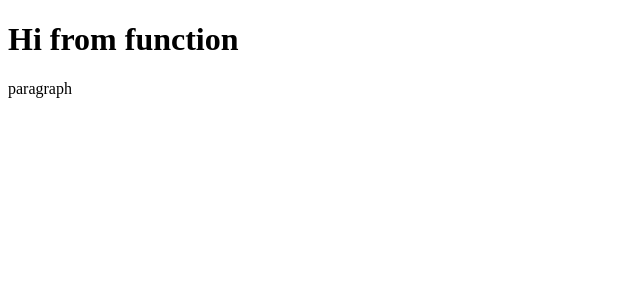
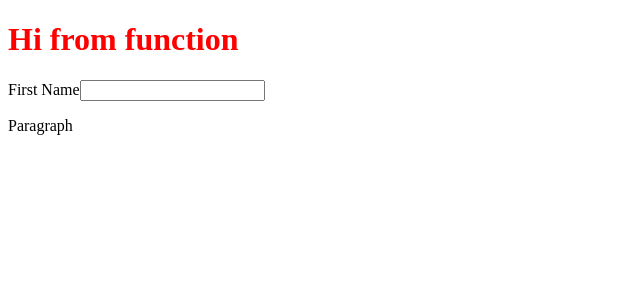
Before and after one commit to william10000/react-training-wat, a React (Create React App) app: page / in a window 1280 px wide. Shown: the top 300 px of the page, without its empty margins (0-640 px from the left). Built offline with nearby package versions, Linux system fonts and the light colour scheme.

Commit message:
added input and label with htmlFor attribute

```diff
--- a/src/App.js
+++ b/src/App.js
@@ -1,10 +1,19 @@
 import React from "react";
 
 function App() {
+  const h1Style = {
+    color: "red",
+    fontSize: "32px"
+  };
+
   return (
     <>
-      <h1>Hi from function</h1>
-      <p>paragraph</p>
+      <h1 className="header" style={h1Style}>
+        Hi from function
+      </h1>
+      <label htmlFor="firstName">First Name</label>
+      <input id="firstName" type="text"></input>
+      <p>Paragraph</p>
     </>
   );
 }
```
